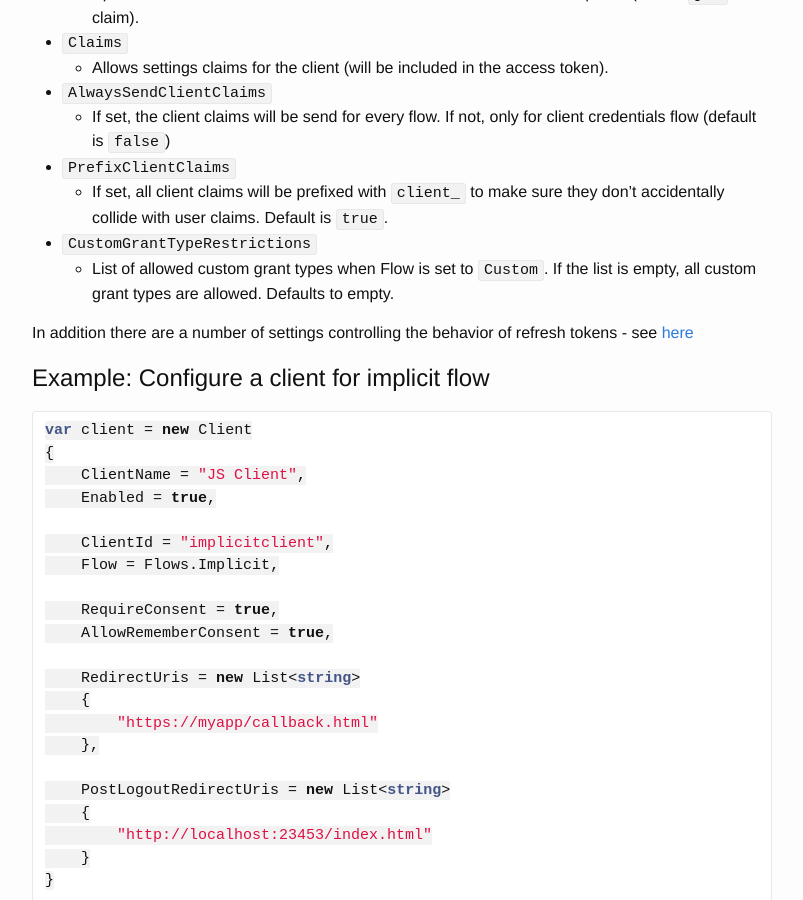
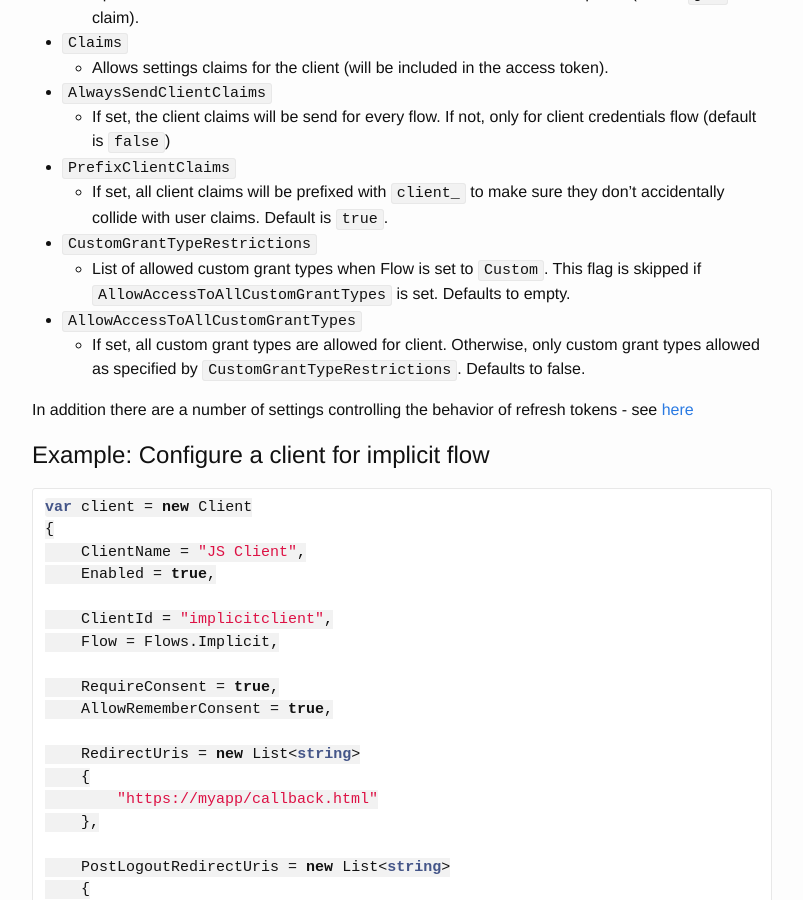
Before and after one commit to IdentityServer/Documentation, a Jekyll site: the page built from docs/configuration/clients.md, in a window 1280 px wide and 900 px high, scrolled down 1709 px. Shown: the whole window, without its empty margins (238-1041 px from the left). Built offline with Jekyll 4.4.1, drawn with Linux system fonts in a browser that asks for light colours; Markdown is read by kramdown in place of the engine named in the settings.

Commit message:
Add AllowAccessToAllCustomGrantTypes setting
* Adding description for flag `AllowAccessToAllCustomGrantTypes`
* Updating description for flag `CustomGrantTypeRestrictions` to match current behaviour

```diff
--- a/docs/configuration/clients.md
+++ b/docs/configuration/clients.md
@@ -63,7 +63,9 @@ The `Client` class models an OpenID Connect or OAuth2 client - e.g. a native app
 * `PrefixClientClaims`
     * If set, all client claims will be prefixed with `client_` to make sure they don't accidentally collide with user claims. Default is `true`.
 * `CustomGrantTypeRestrictions`
-    * List of allowed custom grant types when Flow is set to `Custom`. If the list is empty, all custom grant types are allowed. Defaults to empty.
+    * List of allowed custom grant types when Flow is set to `Custom`. This flag is skipped if `AllowAccessToAllCustomGrantTypes` is set. Defaults to empty.
+* `AllowAccessToAllCustomGrantTypes`
+    * If set, all custom grant types are allowed for client. Otherwise, only custom grant types allowed as specified by `CustomGrantTypeRestrictions`. Defaults to false.
 
 In addition there are a number of settings controlling the behavior of refresh tokens - see [here](advanced/refreshTokens.html)
 
```
